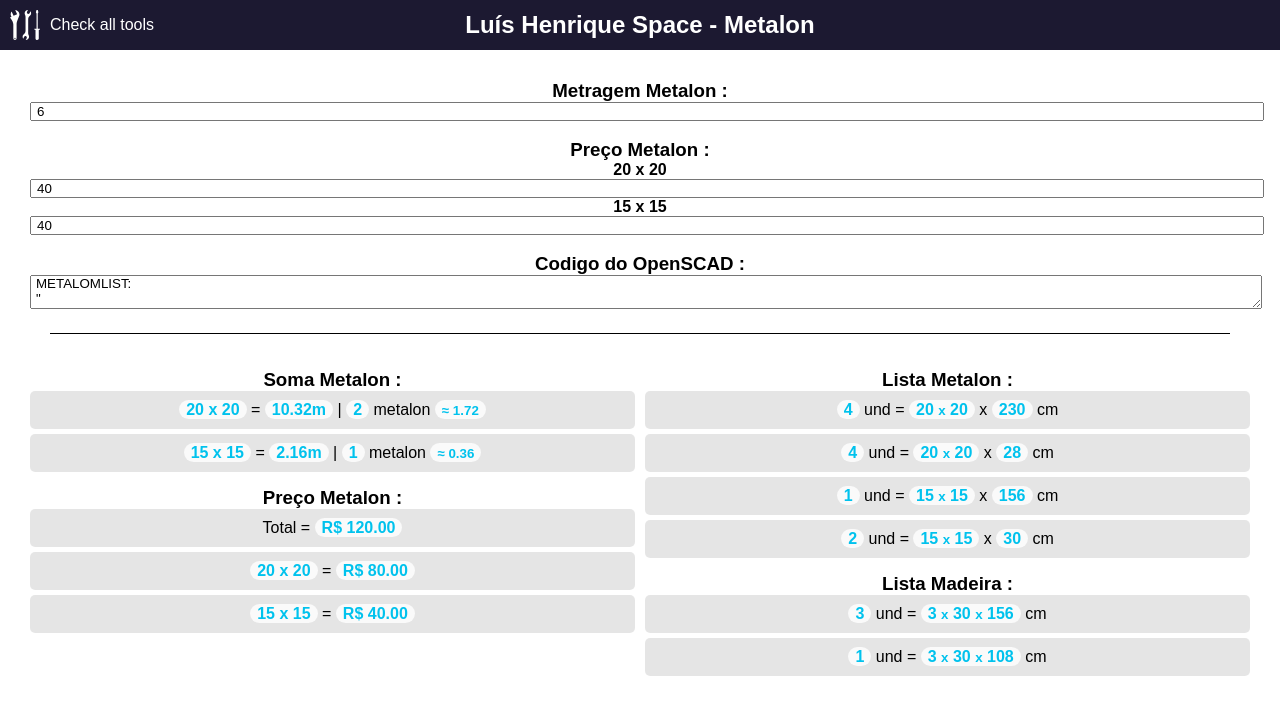
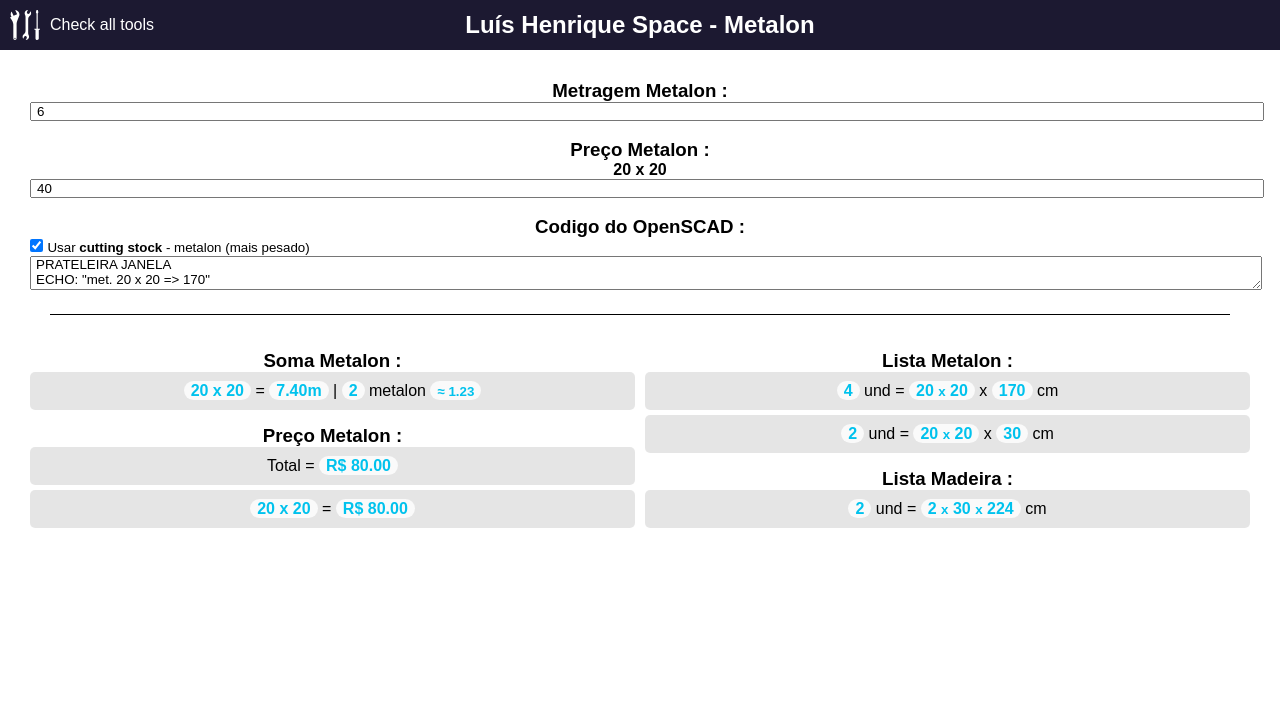
Before and after one commit to NaN-NaN-sempai/tools, a SvelteKit app: page /metalon in a window 1280 px wide. Shown: the top 714 px of the page. Built offline with nearby package versions, Linux system fonts and the light colour scheme.

Commit message:
metalon - cutting stock

```diff
--- a/src/routes/metalon/+page.svelte
+++ b/src/routes/metalon/+page.svelte
@@ -41,6 +41,43 @@ async function displayInfo() {
 
 }
 
+
+let useCuttingStock = true;
+function cuttingStockMetalon(pieces) {
+    let allPieces = [];
+    pieces.forEach(p => {
+        for(let i=0;i<p.qnt;i++) allPieces.push(p.length);
+    });
+
+    allPieces.sort((a,b)=>b-a);
+
+    let minMetalons = allPieces.length;
+
+    function search(index, bins) {
+        if(index === allPieces.length){
+            minMetalons = Math.min(minMetalons, bins.length);
+            return;
+        }
+
+        const piece = allPieces[index];
+
+        for(let i=0;i<bins.length;i++){
+            if(bins[i] + piece <= metric * 100){
+                bins[i] += piece;
+                search(index+1, bins);
+                bins[i] -= piece;
+            }
+        }
+
+        bins.push(piece);
+        search(index+1, bins);
+        bins.pop();
+    }
+
+    search(0, []);
+
+    return minMetalons;
+}
 
 function gatherInfo(str){
     const metalomList = [];
@@ -89,6 +126,38 @@ function gatherInfo(str){
         sum.push({type: e.type, length: total});
     });
 
+    const metAmt = useCuttingStock?
+    sizes.map(e => ({
+        type: e.type,
+        metalons: cuttingStockMetalon(e.sizes)
+    })) :
+    sizes.map(e => {
+        let allPieces = [];
+        e.sizes.forEach(s => {
+            for(let i = 0; i < s.qnt; i++) allPieces.push(s.length);
+        });
+
+        allPieces.sort((a,b) => b-a);
+
+        let metalons = [];
+
+        allPieces.forEach(p => {
+            let placed = false;
+            for(let i=0; i<metalons.length; i++){
+                if(metalons[i] + p <= metric * 100){
+                    metalons[i] += p;
+                    placed = true;
+                    break;
+                }
+            }
+            if(!placed) metalons.push(p);
+        });
+
+        return { type: e.type, metalons: metalons.length };
+    });
+
+
+
     const woodSizes = [];
 
     woodList.forEach(([type, length])=>{
@@ -103,14 +172,11 @@ function gatherInfo(str){
 
         if(!typeQuery) woodSizes.push({type, qnt: 1});
         else typeQuery.qnt += 1;
-    })
-
-    console.log(woodSizes);
-
+    });
 
 
     return {
-        sum, sizes, woodSizes
+        sum, metAmt, sizes, woodSizes
     }
 
 }
@@ -142,26 +208,22 @@ onMount(async()=>{
     <br>
 
     <h3>Codigo do OpenSCAD :</h3>
+    <label>
+        <input type="checkbox" bind:checked={useCuttingStock}>
+        <small> Usar <strong>cutting stock</strong> - metalon (mais pesado) </small>
+    </label>
     <textarea class="input" placeholder="ex:
     ECHO: 'met. 2 x 2 => 59.5'
     ECHO: 'met. 2 x 2 => 59.5'" bind:this={input} on:input={displayInfo}>
-METALOMLIST:
-"
-ECHO: "met. 20 x 20 => 230"
-ECHO: "met. 20 x 20 => 230"
-ECHO: "met. 20 x 20 => 230"
-ECHO: "met. 20 x 20 => 230"
-ECHO: "met. 20 x 20 => 28"
-ECHO: "met. 20 x 20 => 28"
-ECHO: "met. 20 x 20 => 28"
-ECHO: "met. 20 x 20 => 28"
-ECHO: "mad. 156 x 30 x 3"
-ECHO: "met. 15 x 15 => 156"
-ECHO: "met. 15 x 15 => 30"
-ECHO: "met. 15 x 15 => 30"
-ECHO: "mad. 156 x 30 x 3"
-ECHO: "mad. 108 x 30 x 3"
-ECHO: "mad. 156 x 30 x 3"
+PRATELEIRA JANELA
+ECHO: "met. 20 x 20 => 170"
+ECHO: "met. 20 x 20 => 170"
+ECHO: "met. 20 x 20 => 30"
+ECHO: "met. 20 x 20 => 170"
+ECHO: "met. 20 x 20 => 170"
+ECHO: "met. 20 x 20 => 30"
+ECHO: "mad. 224 x 30 x 2"
+ECHO: "mad. 224 x 30 x 2"
     </textarea>
 
     <hr>
@@ -178,7 +240,7 @@ ECHO: "mad. 156 x 30 x 3"
                             =
                             <span class="highlight">{(length/100).toFixed(2)}m</span>
                             |
-                            <span class="highlight">{Math.ceil((length/100)/metric)}</span>
+                            <span class="highlight">{info.metAmt.find(e=>e.type == type).metalons}</span>
                             metalon
                             <span class="highlight"> <small>≈ {((length/100)/metric).toFixed(2)}</small></span>
                         </p>
```
